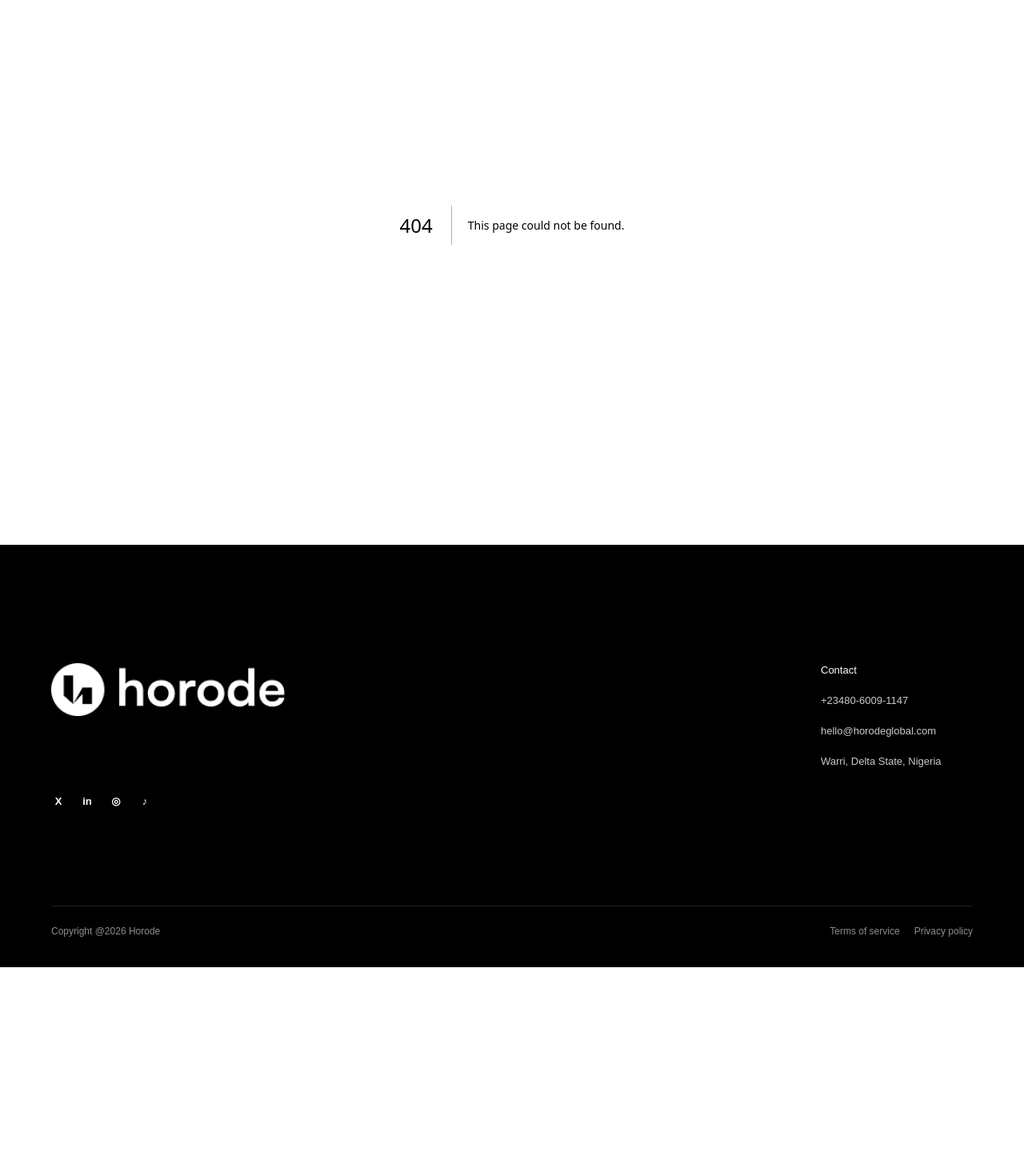
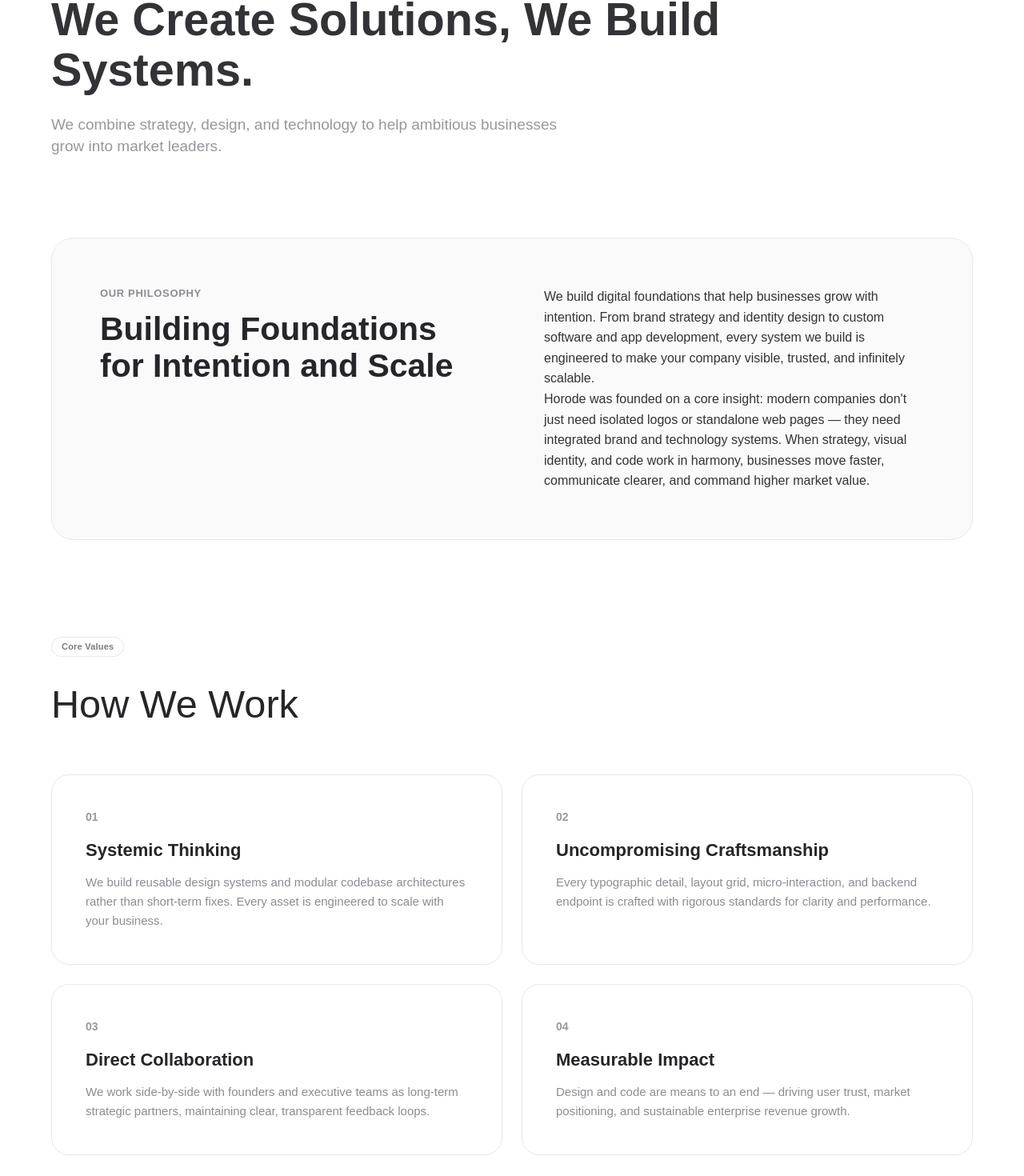
Before and after one commit to oghenetegamudiaga/Horodeglobal, a Next.js app: page /about in a window 1280 px wide. Before the commit this address had no page. Shown: the part 211-1681 px from the top of the page at 80% size. Before the commit the page ends 1420 px from the top, so only its background shows below. Built offline with nearby package versions, Linux system fonts and the light colour scheme; a web font is replaced by a local one.

Commit message:
feat: Milestone 4 - About page (/about) with brand story, core principles, team profiles, and nav updates

```diff
--- /dev/null
+++ b/src/app/about/page.tsx
@@ -0,0 +1,182 @@
+import React from "react";
+import type { Metadata } from "next";
+import { EyebrowLabel } from "@/components/ui/EyebrowLabel";
+import { Button } from "@/components/ui/Button";
+
+export const metadata: Metadata = {
+  title: "About Us | Horode Design Studio",
+  description:
+    "Learn about Horode Design Studio — our story, working principles, system-driven philosophy, and mission to build brands that refuse to stay small.",
+};
+
+const workingPrinciples = [
+  {
+    number: "01",
+    title: "Systemic Thinking",
+    description:
+      "We build reusable design systems and modular codebase architectures rather than short-term fixes. Every asset is engineered to scale with your business.",
+  },
+  {
+    number: "02",
+    title: "Uncompromising Craftsmanship",
+    description:
+      "Every typographic detail, layout grid, micro-interaction, and backend endpoint is crafted with rigorous standards for clarity and performance.",
+  },
+  {
+    number: "03",
+    title: "Direct Collaboration",
+    description:
+      "We work side-by-side with founders and executive teams as long-term strategic partners, maintaining clear, transparent feedback loops.",
+  },
+  {
+    number: "04",
+    title: "Measurable Impact",
+    description:
+      "Design and code are means to an end — driving user trust, market positioning, and sustainable enterprise revenue growth.",
+  },
+];
+
+export default function AboutPage() {
+  return (
+    <main className="py-[60px] max-sm:py-[36px]">
+      {/* Header Section */}
+      <section className="about-header section-shell">
+        <EyebrowLabel className="mb-[26px]">Who We Are</EyebrowLabel>
+        <h1 className="max-w-[840px] m-0 text-[clamp(44px,4.5vw,72px)] max-sm:text-[42px] max-[430px]:text-[32px] font-bold text-[#333337] leading-[1.08] tracking-normal">
+          We Create Solutions, We Build Systems.
+        </h1>
+        <p className="max-w-[640px] mt-[24px] mb-0 text-[#97979d] text-[19px] max-sm:text-[16px] leading-[1.45]">
+          We combine strategy, design, and technology to help ambitious businesses
+          grow into market leaders.
+        </p>
+      </section>
+
+      {/* Brand Story Section */}
+      <section className="story-section section-shell pt-[100px] max-sm:pt-[60px]">
+        <div className="grid grid-cols-2 gap-[80px] p-[60px] border border-[var(--border)] rounded-[var(--radius-lg)] bg-[#fafafa] max-lg:grid-cols-1 max-lg:gap-[36px] max-sm:p-[28px]">
+          <div>
+            <span className="text-[#8c8c93] text-[13px] font-semibold uppercase tracking-wider block mb-[12px]">
+              Our Philosophy
+            </span>
+            <h2 className="m-0 text-[clamp(32px,3.2vw,48px)] font-bold text-[#25252a] leading-[1.12]">
+              Building Foundations for Intention and Scale
+            </h2>
+          </div>
+          <div className="space-y-[20px] text-[#333337] text-[16px] leading-[1.6]">
+            <p className="m-0">
+              We build digital foundations that help businesses grow with intention.
+              From brand strategy and identity design to custom software and app
+              development, every system we build is engineered to make your company
+              visible, trusted, and infinitely scalable.
+            </p>
+            <p className="m-0">
+              Horode was founded on a core insight: modern companies don't just need
+              isolated logos or standalone web pages — they need integrated brand and
+              technology systems. When strategy, visual identity, and code work in
+              harmony, businesses move faster, communicate clearer, and command higher
+              market value.
+            </p>
+          </div>
+        </div>
+      </section>
+
+      {/* Working Principles Section */}
+      <section className="principles-section section-shell pt-[120px] max-sm:pt-[80px]">
+        <EyebrowLabel className="mb-[24px]">Core Values</EyebrowLabel>
+        <h2 className="m-0 mb-[52px] text-[clamp(36px,3.8vw,54px)] max-sm:text-[32px] font-medium text-[#25252a]">
+          How We Work
+        </h2>
+
+        <div className="grid grid-cols-2 gap-[24px] max-lg:grid-cols-1">
+          {workingPrinciples.map((item) => (
+            <div
+              key={item.number}
+              className="p-[42px] border border-[var(--border)] rounded-[var(--radius-md)] bg-white max-sm:p-[28px]"
+            >
+              <span className="text-[#9999a0] text-[14px] font-bold block mb-[16px]">
+                {item.number}
+              </span>
+              <h3 className="m-0 mb-[12px] text-[22px] font-semibold text-[#25252a]">
+                {item.title}
+              </h3>
+              <p className="m-0 text-[#8c8c93] text-[15px] leading-[1.6]">
+                {item.description}
+              </p>
+            </div>
+          ))}
+        </div>
+      </section>
+
+      {/* Team / Leadership Section */}
+      <section className="team-section section-shell pt-[120px] max-sm:pt-[80px]">
+        <EyebrowLabel className="mb-[24px]">Leadership</EyebrowLabel>
+        <h2 className="m-0 mb-[52px] text-[clamp(36px,3.8vw,54px)] max-sm:text-[32px] font-medium text-[#25252a]">
+          The Minds Behind Horode
+        </h2>
+
+        <div className="grid grid-cols-2 gap-[32px] max-lg:grid-cols-1">
+          {/* Founder Profile */}
+          <div className="p-[42px] border border-[var(--border)] rounded-[var(--radius-md)] bg-white flex flex-col justify-between max-sm:p-[28px]">
+            <div>
+              <div className="w-[56px] h-[56px] rounded-full bg-[#111111] text-white flex items-center justify-center font-bold text-[18px] mb-[24px]">
+                T
+              </div>
+              <h3 className="m-0 text-[24px] font-bold text-[#25252a]">
+                Oghenetegamudiaga (Tega)
+              </h3>
+              <span className="text-[#8c8c93] text-[14px] font-medium block mt-[4px] mb-[18px]">
+                Founder & Lead Systems Architect
+              </span>
+              <p className="m-0 text-[#333337] text-[15px] leading-[1.6]">
+                Tega leads brand strategy and software architecture at Horode, bringing
+                a unified engineering approach to design systems, digital
+                infrastructure, and scalable web/mobile products.
+              </p>
+            </div>
+          </div>
+
+          {/* Team Placeholder */}
+          <div className="p-[42px] border border-[var(--border)] rounded-[var(--radius-md)] bg-white flex flex-col justify-between max-sm:p-[28px]">
+            <div>
+              <div className="w-[56px] h-[56px] rounded-full bg-[#fafafa] border border-[var(--border)] text-[#111111] flex items-center justify-center font-bold text-[18px] mb-[24px]">
+                H
+              </div>
+              <h3 className="m-0 text-[24px] font-bold text-[#25252a]">
+                Studio Specialists
+              </h3>
+              <span className="text-[#8c8c93] text-[14px] font-medium block mt-[4px] mb-[18px]">
+                Design & Engineering Network
+              </span>
+              <p className="m-0 text-[#333337] text-[15px] leading-[1.6]">
+                A multi-disciplinary team of brand strategists, UI/UX designers, and
+                software engineers collaborating to execute complex client initiatives
+                with speed and precision.
+              </p>
+            </div>
+          </div>
+        </div>
+      </section>
+
+      {/* Closing CTA Section */}
+      <section className="about-cta section-shell pt-[130px] pb-[40px] text-center max-sm:pt-[90px]">
+        <div className="max-w-[760px] mx-auto p-[64px_36px] border border-[var(--border)] rounded-[var(--radius-lg)] bg-[#fafafa] max-sm:p-[42px_24px]">
+          <h2 className="m-0 text-[clamp(32px,3.5vw,48px)] font-bold text-[#25252a] leading-[1.15]">
+            Let's Create Greatness Together
+          </h2>
+          <p className="max-w-[520px] mx-auto mt-[18px] mb-[36px] text-[#8c8c93] text-[15px] leading-[1.5]">
+            Whether you are launching a new company or scaling an established product,
+            we are ready to engineer your digital foundation.
+          </p>
+          <div className="flex flex-wrap items-center justify-center gap-[16px]">
+            <Button variant="filled" href="/contact" className="min-h-[58px] px-[32px]">
+              Book Free Consultation
+            </Button>
+            <Button variant="outline" href="#works" className="min-h-[58px] px-[32px]">
+              View Selected Works
+            </Button>
+          </div>
+        </div>
+      </section>
+    </main>
+  );
+}
--- a/src/app/page.tsx
+++ b/src/app/page.tsx
@@ -191,12 +191,20 @@ export default function Home() {
             We Create Solutions We Build Systems,
           </h2>
         </div>
-        <p className="max-w-[560px] m-0 mt-[76px] ml-auto text-[#333337] text-[16px] leading-[1.55] max-lg:m-0">
-          We build digital foundations that help businesses grow with intention.
-          From brand strategy and identity design to custom software and app
-          development, every system we build is engineered to make your company
-          visible, trusted, and infinitely scalable.
-        </p>
+        <div className="max-w-[560px] m-0 mt-[76px] ml-auto max-lg:m-0">
+          <p className="m-0 mb-[24px] text-[#333337] text-[16px] leading-[1.55]">
+            We build digital foundations that help businesses grow with intention.
+            From brand strategy and identity design to custom software and app
+            development, every system we build is engineered to make your company
+            visible, trusted, and infinitely scalable.
+          </p>
+          <a
+            href="/about"
+            className="text-[#222226] text-[13px] font-bold inline-flex items-center gap-1 hover:underline"
+          >
+            Learn more about our studio <span aria-hidden="true">&nearr;</span>
+          </a>
+        </div>
       </section>
 
       {/* Selected Works Section */}
--- a/src/components/layout/Navbar.tsx
+++ b/src/components/layout/Navbar.tsx
@@ -45,7 +45,7 @@ export const Navbar: React.FC = () => {
         <a href="/services" onClick={closeMenu}>
           Services
         </a>
-        <a href="#about" onClick={closeMenu}>
+        <a href="/about" onClick={closeMenu}>
           About Us
         </a>
         <a href="#works" onClick={closeMenu}>
```
